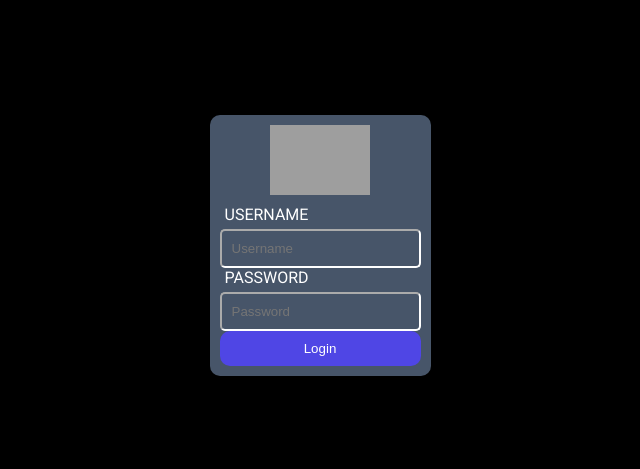
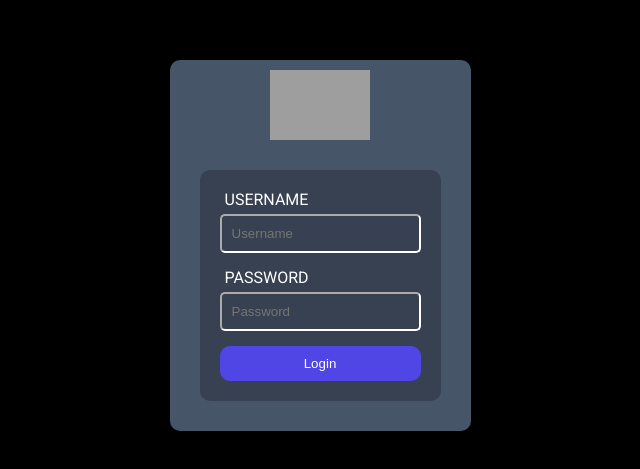
Before and after one commit to sireesha117/sirijobtask, a React (Create React App) app: page /login in a window 1280 px wide. Shown: the part 155-624 px from the top of the page, without its empty margins (320-960 px from the left). Built offline with nearby package versions, Linux system fonts and the light colour scheme; grey boxes are pictures that could not be loaded; a web font is replaced by a local one.

Commit message:
dnnsjdns

```diff
--- a/src/components/Home/index.css
+++ b/src/components/Home/index.css
@@ -10,6 +10,7 @@
   color: white;
   padding-right: 70px;
   padding: 20px;
+  font-family: roboto;
 }
 .home {
   min-height: 100vh;
--- a/src/components/JobItem/index.js
+++ b/src/components/JobItem/index.js
@@ -21,7 +21,9 @@ const JobItem = props => {
           <img className="smallimg" src={companyLogoUrl} alt={title} />
           <div className="space">
             <h1 className="white">{title}</h1>
-            <p>{rating}</p>
+            <div>
+              <p>{rating}</p>
+            </div>
           </div>
         </div>
         <div className="row2">
--- a/src/components/Jobs/index.css
+++ b/src/components/Jobs/index.css
@@ -4,6 +4,7 @@
   padding: 10px;
   display: flex;
   flex-direction: row;
+  font-family: roboto;
   /* justify-content: space-between; */
 }
 .borderforsearch {
--- a/src/components/LoginPage/index.css
+++ b/src/components/LoginPage/index.css
@@ -6,14 +6,28 @@
   min-height: 100vh;
   padding: 20px;
   background-color: black;
+  font-family: roboto;
+}
+.card input {
+  margin-bottom: 15px;
+  color: white;
+}
+
+.card form {
+  padding: 20px;
+  margin: 20px;
+
+  border-radius: 10px;
+  background-color: #374151;
 }
 .card {
   display: flex;
   flex-direction: column;
-  justify-content: flex-start;
+  justify-content: center;
+  align-items: center;
   border-radius: 10px;
   background-color: #475569;
-  padding: 50px;
+  padding: 10px;
 }
 .logo {
   height: 70px;
```
Also changed, not shown: .projectConfig.json.
